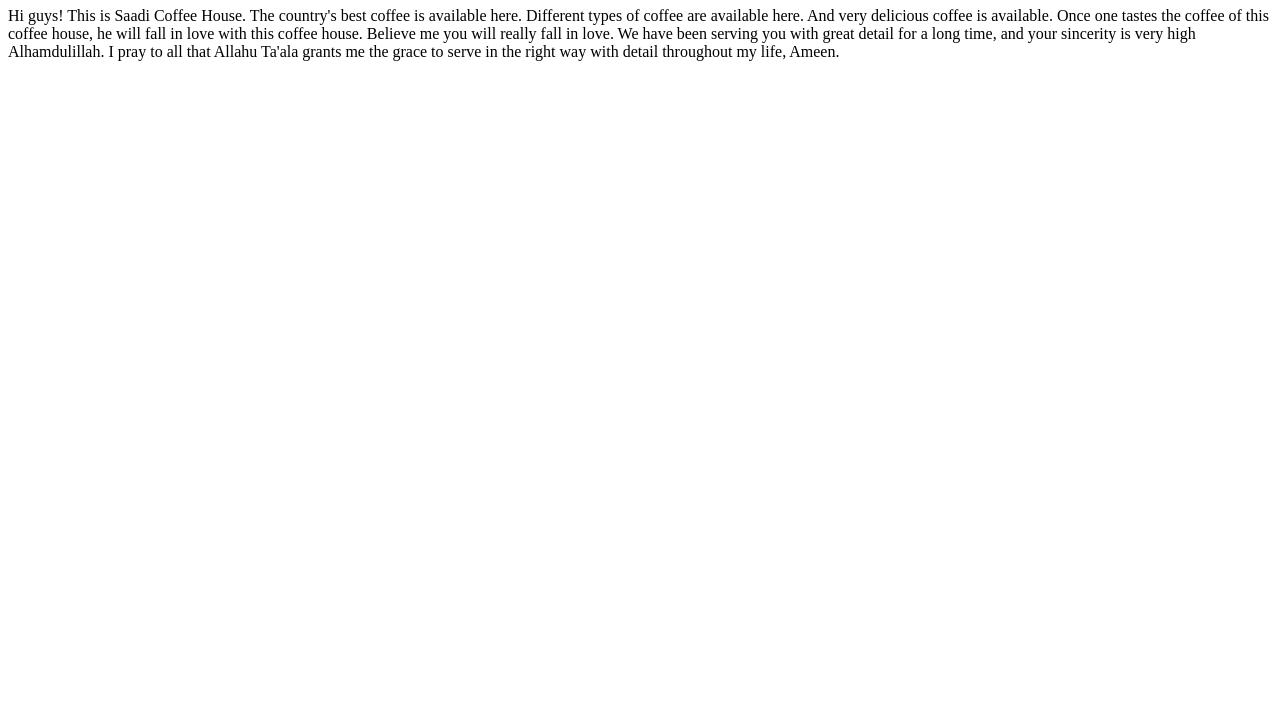
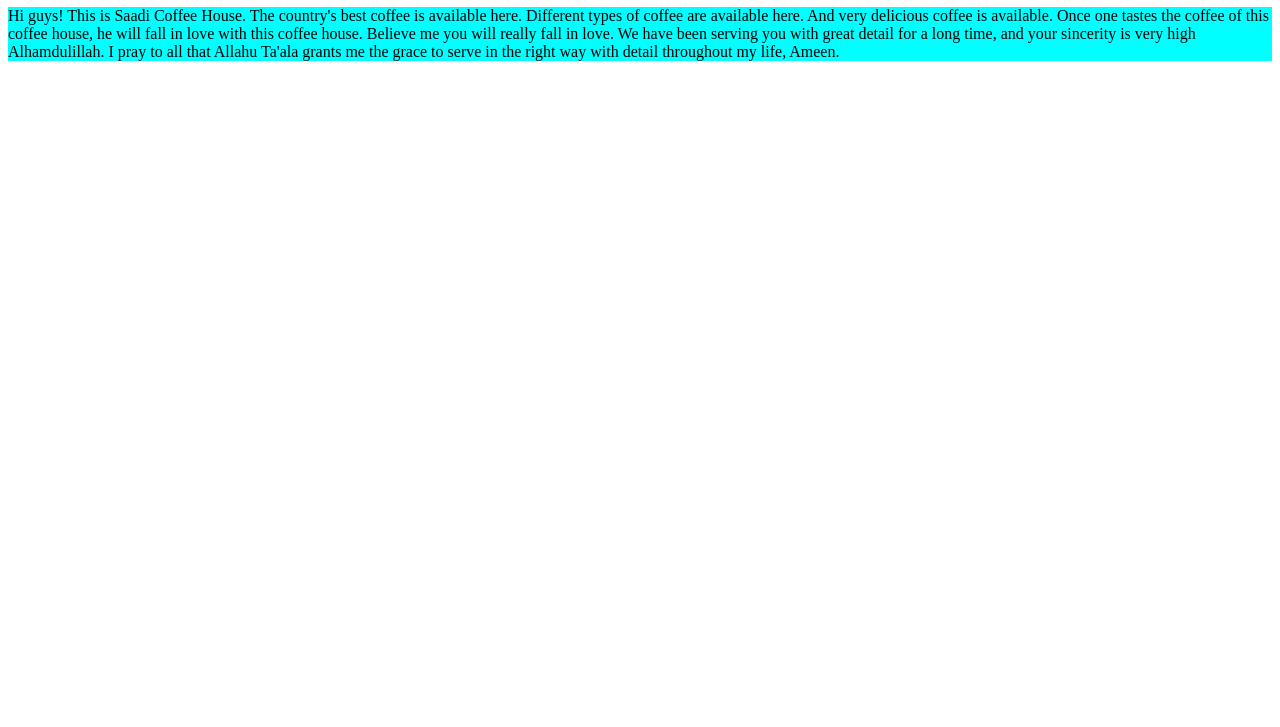
Before and after one commit to Marufg/sadi-coffe-house, a plain HTML site: page index.html in a window 1280 px wide. Shown: the part 73-800 px from the top of the page. Drawn offline with Linux system fonts and the light colour scheme.

Commit message:
added a color

```diff
--- a/blog.css
+++ b/blog.css
@@ -1,3 +1,4 @@
 style{
     background-color: aquamarine;
+    margin: 10;
 }
--- a/index.html
+++ b/index.html
@@ -5,6 +5,15 @@
     <meta name="viewport" content="width=device-width, initial-scale=1.0">
     <title>sadi coffe house</title>
     <link rel="stylesheet" href="style/">
+    <style>
+        p{
+            background-color: aqua;
+            background-size: 50%;
+            background-position: center;
+            width: 100;
+            height: 50;
+        }
+    </style>
 </head>
 <body>
 
```
